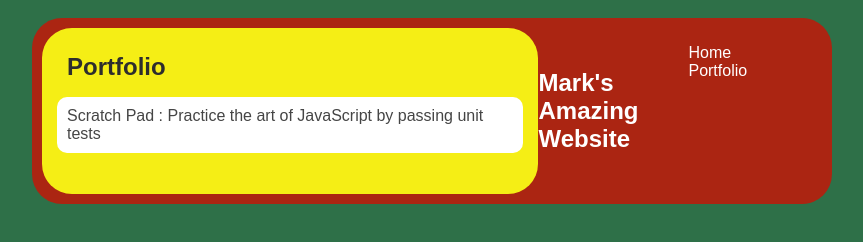
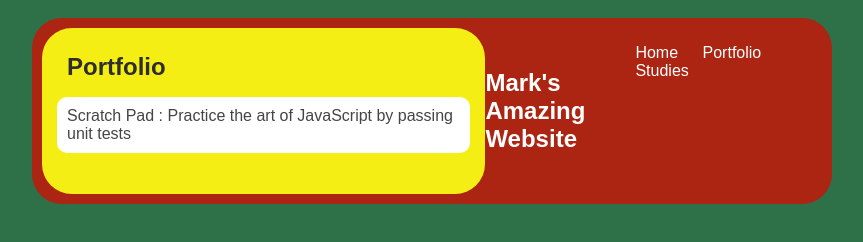
Before and after one commit to markstarkart/markstarkart.github.io, a plain HTML site: page portfolio.html in a window 1280 px wide. Shown: the whole page, without its empty margins (208-1071 px from the left). Drawn offline with nearby package versions, Linux system fonts and the light colour scheme.

Commit message:
add portfolio.html file

```diff
--- a/portfolio.html
+++ b/portfolio.html
@@ -93,6 +93,7 @@
                      </li>
                      <li><a href="portfolio.html">Portfolio</a>
                      </li>
+                     <li><a href="studies.html">Studies</a></li>
                  </ul>
             </nav>
 
```
